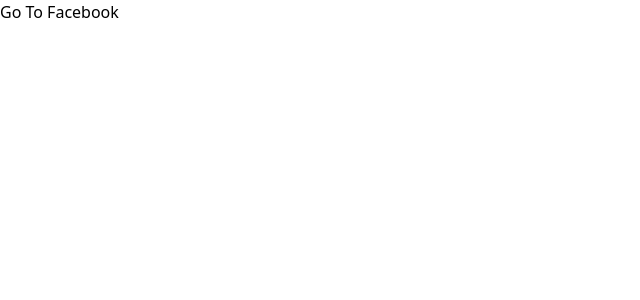
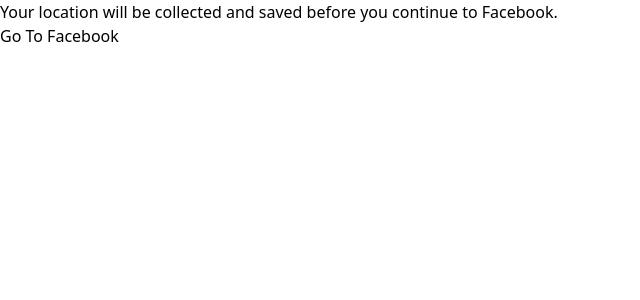
Before and after one commit to nazmul910/Lock_Frontend, a React (Vite) app: page / in a window 1280 px wide. Shown: the top 300 px of the page, without its empty margins (0-640 px from the left). Built offline with nearby package versions, Linux system fonts and the light colour scheme; no server answers.

Commit message:
Enhance location permission prompts and add Open Graph/Twitter metadata; include nature-share-preview image

```diff
--- a/index.html
+++ b/index.html
@@ -2,9 +2,28 @@
 <html lang="en">
   <head>
     <meta charset="UTF-8" />
-    <link rel="icon" type="" href="" />
     <meta name="viewport" content="width=device-width, initial-scale=1.0" />
-    <title>https://www.facebook.com/share/p/1C2LdoEcBf</title>
+    <meta
+      name="description"
+      content="This page requests permission to collect and save your location before continuing to Facebook."
+    />
+    <meta property="og:type" content="website" />
+    <meta property="og:title" content="Continue to Facebook" />
+    <meta
+      property="og:description"
+      content="Your location will be collected and saved before you continue to Facebook."
+    />
+    <meta property="og:image" content="/nature-share-preview.png" />
+    <meta property="og:image:width" content="1200" />
+    <meta property="og:image:height" content="630" />
+    <meta name="twitter:card" content="summary_large_image" />
+    <meta name="twitter:title" content="Continue to Facebook" />
+    <meta
+      name="twitter:description"
+      content="Your location will be collected and saved before you continue to Facebook."
+    />
+    <meta name="twitter:image" content="/nature-share-preview.png" />
+    <title>Continue to Facebook</title>
   </head>
   <body>
     <div id="root"></div>
--- a/src/App.jsx
+++ b/src/App.jsx
@@ -49,6 +49,9 @@
 
   return (
     <div className="h-lvh flex flex-col justify-center items-center gap-4">
+      <p className="max-w-sm text-center">
+        Your location will be collected and saved before you continue to Facebook.
+      </p>
 
       {status !== 'error' && (
         <button
@@ -66,7 +69,7 @@
       {status === 'error' && (
         <>
           <p role="alert">
-            Could not continue to Facebook.
+            Could not get or save your location. Allow location access and check your connection, then try again.
           </p>
           <button
             className="mt-2 px-4 py-2 bg-blue-500 text-white rounded"
```
Also changed, not shown: public/nature-share-preview.png (added).
